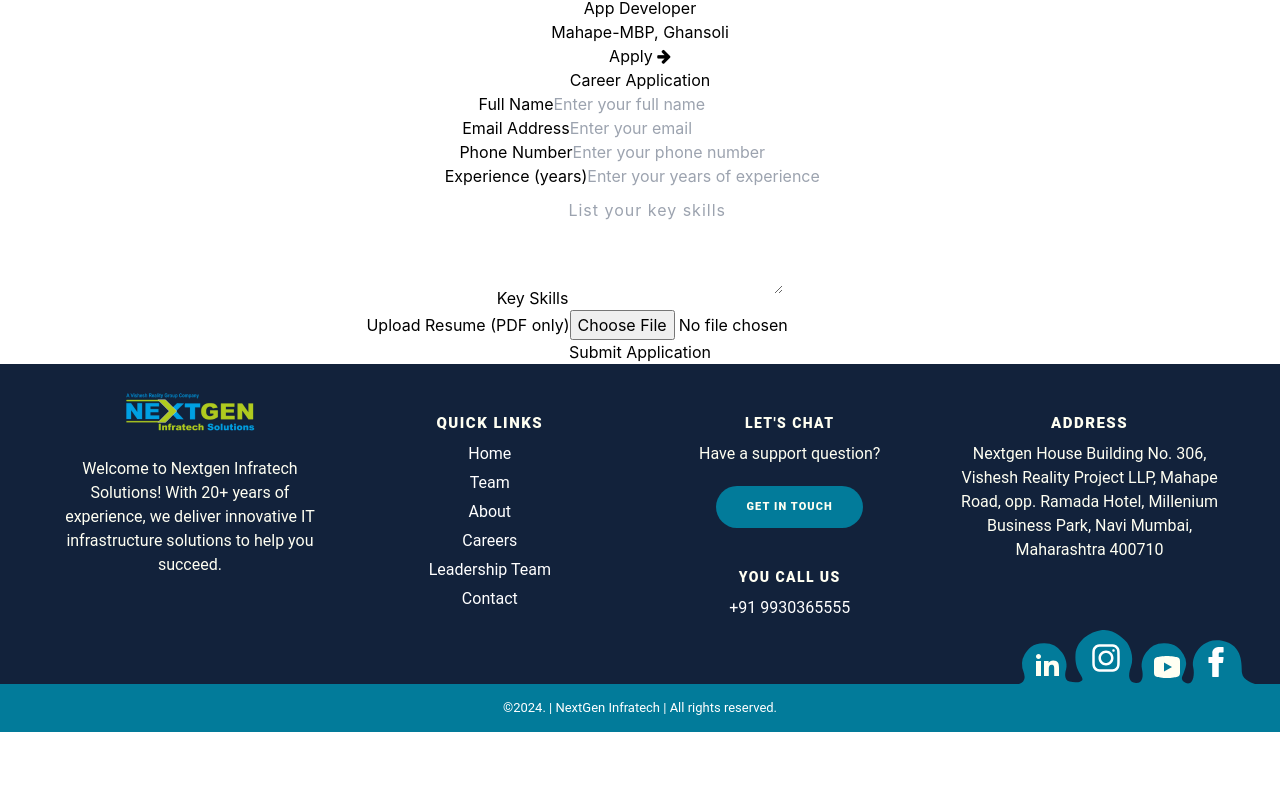
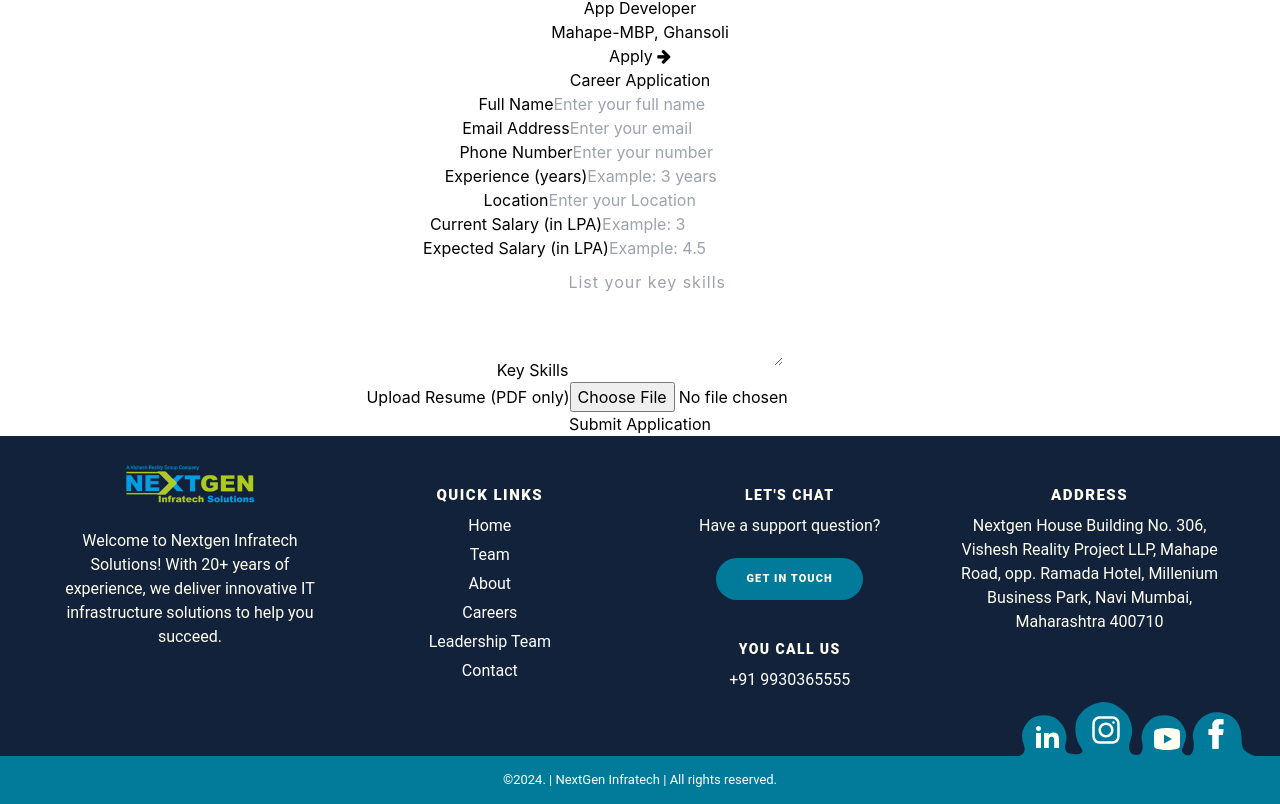
Before and after one commit to nextgen-2025/Nextgen_website-25, a React (Create React App) app: page /careers in a window 1280 px wide. Shown: the part 1414-2218 px from the top of the page. Before the commit the page ends 2146 px from the top, so only its background shows below. Built offline with nearby package versions, Linux system fonts and the light colour scheme.

Commit message:
added elements
added location, current and expected salary element in the form

```diff
--- a/src/components/Careers/CareerForm.js
+++ b/src/components/Careers/CareerForm.js
@@ -7,6 +7,9 @@ const CareerForm = ({ selectedJob }) => {
     name: "",
     email: "",
     phone: "",
+    location: "",
+    currentSalary: "",
+    expectedSalary: "",
     experience: "",
     skills: "",
     resume: null,
@@ -17,6 +20,9 @@ const CareerForm = ({ selectedJob }) => {
     name: "",
     email: "",
     phone: "",
+    currentSalary: "",
+    expectedSalary: "",
+    location: "",
     experience: "",
     skills: "",
     resume: "", // New error state for resume
@@ -82,6 +88,11 @@ const CareerForm = ({ selectedJob }) => {
       isValid = false;
     }
 
+    if (!formData.location) {
+      tempErrors.location = "Location is required";
+      isValid = false;
+    }
+
     if (!formData.skills) {
       tempErrors.skills = "Skills are required";
       isValid = false;
@@ -110,6 +121,7 @@ const CareerForm = ({ selectedJob }) => {
       formDataToSend.append("email", formData.email);
       formDataToSend.append("phone", formData.phone);
       formDataToSend.append("experience", formData.experience);
+      formDataToSend.append("location", formData.location);
       formDataToSend.append("skills", formData.skills);
       formDataToSend.append("jobTitle", formData.jobTitle);
       formDataToSend.append("resume", formData.resume);
@@ -130,6 +142,7 @@ const CareerForm = ({ selectedJob }) => {
             email: "",
             phone: "",
             experience: "",
+            location: "",
             skills: "",
             resume: null,
             jobTitle: "",
@@ -152,7 +165,7 @@ const CareerForm = ({ selectedJob }) => {
   return (
     <div className="min-h-screen bg-gradient-to-r  flex justify-center items-center w-full lg:w-[50%]">
       <div
-        className="bg-white p-8 rounded-xl shadow-xl w-full lg:max-w-md"
+        className="bg-white p-8 rounded-xl shadow-xl w-full"
         id="form-career"
       >
         <h2 className="text-3xl font-bold text-center text-green-800 mb-6">
@@ -231,6 +244,7 @@ const CareerForm = ({ selectedJob }) => {
           </div>
 
           {/* Phone Input */}
+          <div className="flex flex-col md:flex-row md:gap-4">
             <div>
               <label
                 htmlFor="phone"
@@ -245,7 +259,7 @@ const CareerForm = ({ selectedJob }) => {
                 value={formData.phone}
                 onChange={handleInputChange}
                 className="w-full px-4 py-2 mt-2 border rounded-md focus:outline-none focus:ring-2 focus:ring-green-500"
-              placeholder="Enter your phone number"
+                placeholder="Enter your number"
               />
               {errors.phone && (
                 <p className="text-red-500 text-sm mt-1 text-start">
@@ -269,13 +283,76 @@ const CareerForm = ({ selectedJob }) => {
                 value={formData.experience}
                 onChange={handleInputChange}
                 className="w-full px-4 py-2 mt-2 border rounded-md focus:outline-none focus:ring-2 focus:ring-green-500"
-              placeholder="Enter your years of experience"
+                placeholder="Example: 3 years"
               />
               {errors.experience && (
                 <p className="text-red-500 text-sm mt-1 text-start">
                   {errors.experience}
                 </p>
               )}
+            </div>
+          </div>
+
+          {/* Location Input */}
+          <div>
+            <label
+              htmlFor="location"
+              className="block text-lg font-semibold text-green-700 text-start"
+            >
+              Location
+            </label>
+            <input
+              type="text"
+              id="location"
+              name="location"
+              value={formData.location}
+              onChange={handleInputChange}
+              className="w-full px-4 py-2 mt-2 border rounded-md focus:outline-none focus:ring-2 focus:ring-green-500"
+              placeholder="Enter your Location"
+            />
+            {errors.name && (
+              <p className="text-red-500 text-sm mt-1 text-start">
+                {errors.location}
+              </p>
+            )}
+          </div>
+
+          {/* Salary Input */}
+          <div className="flex flex-col md:flex-row md:gap-4">
+            <div>
+              <label
+                htmlFor="currentSalary"
+                className="block text-lg font-semibold text-green-700 text-start"
+              >
+                Current Salary (in LPA)
+              </label>
+              <input
+                type="number"
+                id="currentSalary"
+                name="currentSalary"
+                value={formData.currentSalary}
+                onChange={handleInputChange}
+                className="w-full px-4 py-2 mt-2 border rounded-md focus:outline-none focus:ring-2 focus:ring-green-500"
+                placeholder="Example: 3"
+              />
+            </div>
+            <div>
+              <label
+                htmlFor="expectedSalary"
+                className="block text-lg font-semibold text-green-700 text-start"
+              >
+                Expected Salary (in LPA)
+              </label>
+              <input
+                type="number"
+                id="expectedSalary"
+                name="expectedSalary"
+                value={formData.expectedSalary}
+                onChange={handleInputChange}
+                className="w-full px-4 py-2 mt-2 border rounded-md focus:outline-none focus:ring-2 focus:ring-green-500"
+                placeholder="Example: 4.5"
+              />
+            </div>
           </div>
 
           {/* Skills Input */}
```
Lines whose indentation alone changed are shown as unchanged.
